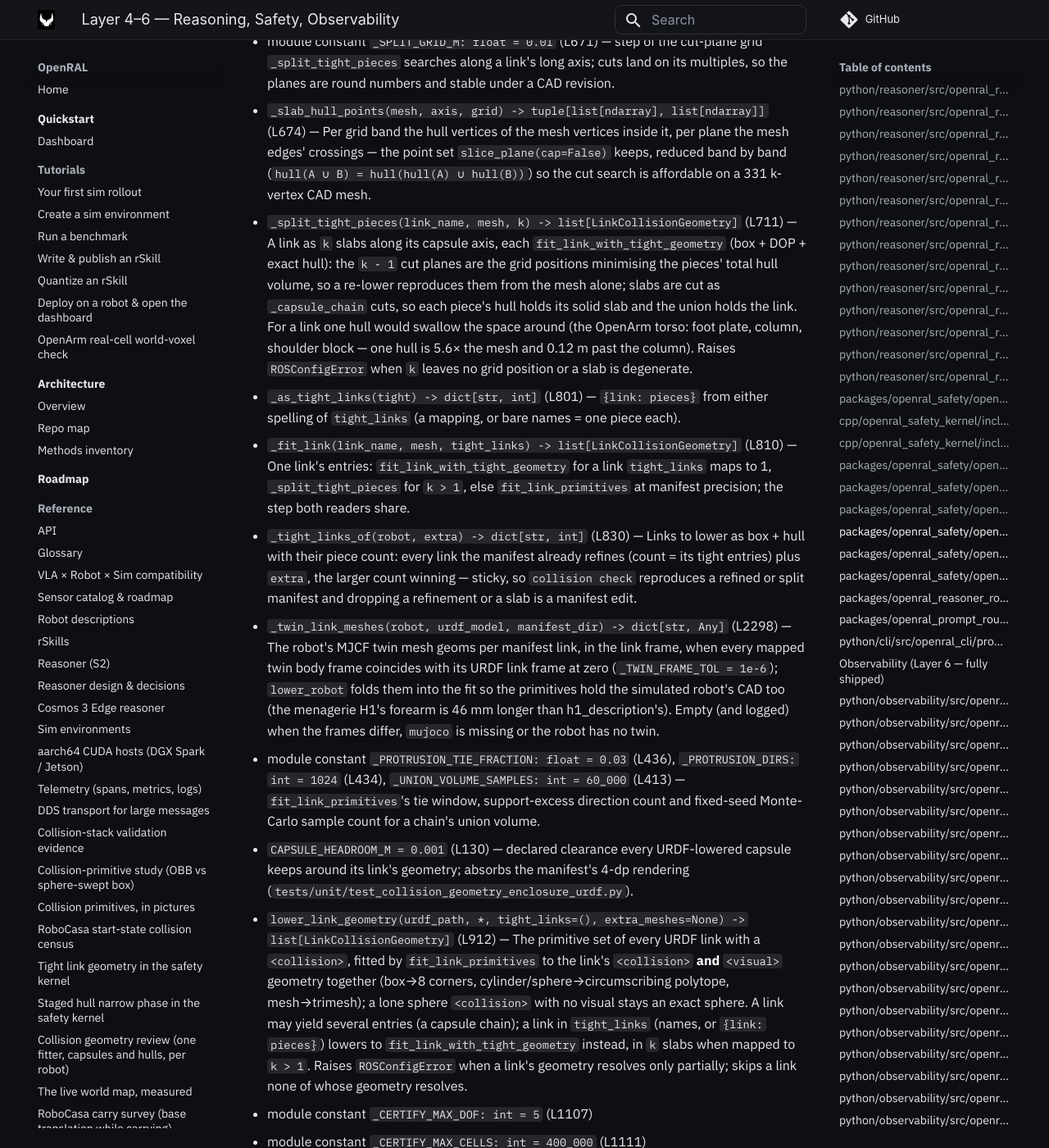
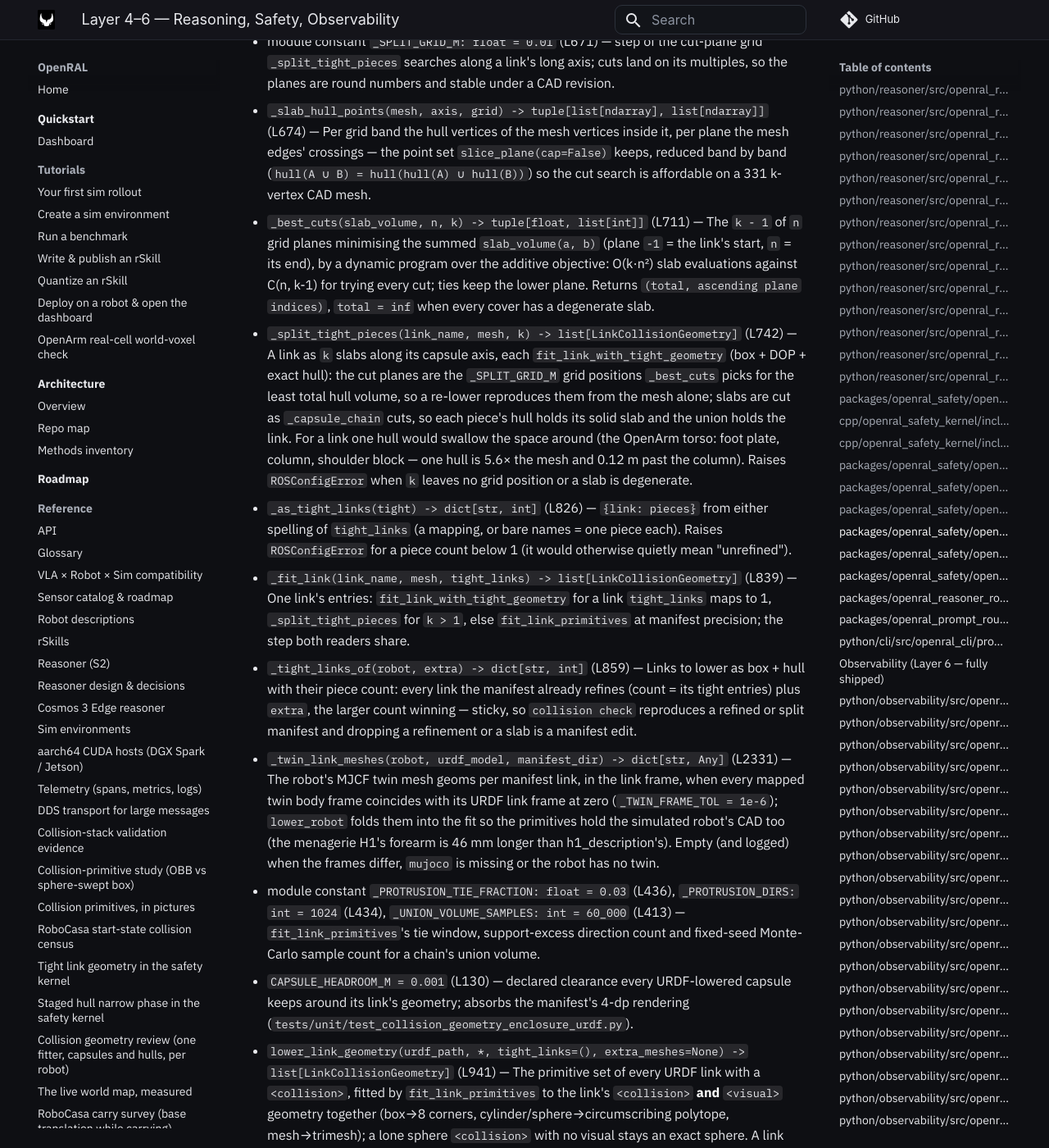
Before and after one commit to OpenRAL/openral, an MkDocs documentation site: the page built from docs/methods/06-reasoning-wam-safety-observability.md, in a window 1280 px wide and 1400 px high, scrolled down 29944 px. Shown: the whole window at 82% size. Built offline with MkDocs 1.6.1 and Material for MkDocs 9.7.7, drawn with Linux system fonts in a browser that asks for light colours; comment, search, counter and statistics services are not loaded; some of the changed text lies outside the part shown.

Commit message:
fix(safety): static links follow their parent in the ACM sweep; review fixes to the slab lowering
From the code review of this branch:

- A static link was posed once at rest and held there for every ACM sample,
  so a mount on a MOVING parent (a wrist camera with no MJCF body) was frozen
  while its parent moved, and a pair could be auto-exempted against a pose the
  link never holds. `_fixed_link_world` now re-places static links at every
  sample from their parent's sampled pose. OpenArm's torso hangs off the fixed
  root, so its ACM is byte-identical.
- The cut search tried every combination, C(n, k-1): `--tight-link NAME=8` on
  the torso would effectively hang. `_best_cuts` is a dynamic program over the
  same cached slab hulls, O(k n^2), same answer (checked against brute force
  on 300 random instances; the torso planes are unchanged).
- `--tight-link` with `--acm-only` is refused (acm_only keeps the manifest
  geometry, so the request was dropped silently and, on the URDF path,
  misreported as a typo); a piece count below 1 is refused instead of quietly
  meaning "unrefined".
- `openral_core.assets.AssetFetchError` (an `AssetRefError`) marks the one
  resolution failure an offline host may skip on; the three tests that matched
  the word "fetching" in a message now check the type.
- The fail-closed static-link test wrote a scratch URDF into the source tree;
  it uses tmp_path, and skips instead of failing when the clone cannot be
  fetched. Two loop-invariant gathers hoisted out of the per-plane loop.

Co-Authored-By: Claude Opus 5.5 <noreply@anthropic.com>
Signed-off-by: Adrian <adrianllopart@gmail.com>

```diff
--- a/docs/methods/06-reasoning-wam-safety-observability.md
+++ b/docs/methods/06-reasoning-wam-safety-observability.md
@@ -400,36 +400,37 @@ _An ACM entry removes a self-collision check, so every rule here fails toward fe
 - `_rendered(shape, origin) -> tuple[CollisionShape, origin]` (L647) — A primitive rounded to the manifest's 4 dp; `_fit_link` returns every fitted primitive this way so the ACM certificate and the regression test reason about the numbers the kernel loads, not an unrounded twin.
 - module constant `_SPLIT_GRID_M: float = 0.01` (L671) — step of the cut-plane grid `_split_tight_pieces` searches along a link's long axis; cuts land on its multiples, so the planes are round numbers and stable under a CAD revision.
 - `_slab_hull_points(mesh, axis, grid) -> tuple[list[ndarray], list[ndarray]]` (L674) — Per grid band the hull vertices of the mesh vertices inside it, per plane the mesh edges' crossings — the point set `slice_plane(cap=False)` keeps, reduced band by band (`hull(A ∪ B) = hull(hull(A) ∪ hull(B))`) so the cut search is affordable on a 331 k-vertex CAD mesh.
-- `_split_tight_pieces(link_name, mesh, k) -> list[LinkCollisionGeometry]` (L711) — A link as `k` slabs along its capsule axis, each `fit_link_with_tight_geometry` (box + DOP + exact hull): the `k - 1` cut planes are the grid positions minimising the pieces' total hull volume, so a re-lower reproduces them from the mesh alone; slabs are cut as `_capsule_chain` cuts, so each piece's hull holds its solid slab and the union holds the link. For a link one hull would swallow the space around (the OpenArm torso: foot plate, column, shoulder block — one hull is 5.6× the mesh and 0.12 m past the column). Raises `ROSConfigError` when `k` leaves no grid position or a slab is degenerate.
-- `_as_tight_links(tight) -> dict[str, int]` (L801) — `{link: pieces}` from either spelling of `tight_links` (a mapping, or bare names = one piece each).
-- `_fit_link(link_name, mesh, tight_links) -> list[LinkCollisionGeometry]` (L810) — One link's entries: `fit_link_with_tight_geometry` for a link `tight_links` maps to 1, `_split_tight_pieces` for `k > 1`, else `fit_link_primitives` at manifest precision; the step both readers share.
-- `_tight_links_of(robot, extra) -> dict[str, int]` (L830) — Links to lower as box + hull with their piece count: every link the manifest already refines (count = its tight entries) plus `extra`, the larger count winning — sticky, so `collision check` reproduces a refined or split manifest and dropping a refinement or a slab is a manifest edit.
-- `_twin_link_meshes(robot, urdf_model, manifest_dir) -> dict[str, Any]` (L2298) — The robot's MJCF twin mesh geoms per manifest link, in the link frame, when every mapped twin body frame coincides with its URDF link frame at zero (`_TWIN_FRAME_TOL = 1e-6`); `lower_robot` folds them into the fit so the primitives hold the simulated robot's CAD too (the menagerie H1's forearm is 46 mm longer than h1_description's). Empty (and logged) when the frames differ, `mujoco` is missing or the robot has no twin.
+- `_best_cuts(slab_volume, n, k) -> tuple[float, list[int]]` (L711) — The `k - 1` of `n` grid planes minimising the summed `slab_volume(a, b)` (plane `-1` = the link's start, `n` = its end), by a dynamic program over the additive objective: O(k·n²) slab evaluations against C(n, k-1) for trying every cut; ties keep the lower plane. Returns `(total, ascending plane indices)`, `total = inf` when every cover has a degenerate slab.
+- `_split_tight_pieces(link_name, mesh, k) -> list[LinkCollisionGeometry]` (L742) — A link as `k` slabs along its capsule axis, each `fit_link_with_tight_geometry` (box + DOP + exact hull): the cut planes are the `_SPLIT_GRID_M` grid positions `_best_cuts` picks for the least total hull volume, so a re-lower reproduces them from the mesh alone; slabs are cut as `_capsule_chain` cuts, so each piece's hull holds its solid slab and the union holds the link. For a link one hull would swallow the space around (the OpenArm torso: foot plate, column, shoulder block — one hull is 5.6× the mesh and 0.12 m past the column). Raises `ROSConfigError` when `k` leaves no grid position or a slab is degenerate.
+- `_as_tight_links(tight) -> dict[str, int]` (L826) — `{link: pieces}` from either spelling of `tight_links` (a mapping, or bare names = one piece each). Raises `ROSConfigError` for a piece count below 1 (it would otherwise quietly mean "unrefined").
+- `_fit_link(link_name, mesh, tight_links) -> list[LinkCollisionGeometry]` (L839) — One link's entries: `fit_link_with_tight_geometry` for a link `tight_links` maps to 1, `_split_tight_pieces` for `k > 1`, else `fit_link_primitives` at manifest precision; the step both readers share.
+- `_tight_links_of(robot, extra) -> dict[str, int]` (L859) — Links to lower as box + hull with their piece count: every link the manifest already refines (count = its tight entries) plus `extra`, the larger count winning — sticky, so `collision check` reproduces a refined or split manifest and dropping a refinement or a slab is a manifest edit.
+- `_twin_link_meshes(robot, urdf_model, manifest_dir) -> dict[str, Any]` (L2331) — The robot's MJCF twin mesh geoms per manifest link, in the link frame, when every mapped twin body frame coincides with its URDF link frame at zero (`_TWIN_FRAME_TOL = 1e-6`); `lower_robot` folds them into the fit so the primitives hold the simulated robot's CAD too (the menagerie H1's forearm is 46 mm longer than h1_description's). Empty (and logged) when the frames differ, `mujoco` is missing or the robot has no twin.
 - module constant `_PROTRUSION_TIE_FRACTION: float = 0.03` (L436), `_PROTRUSION_DIRS: int = 1024` (L434), `_UNION_VOLUME_SAMPLES: int = 60_000` (L413) — `fit_link_primitives`'s tie window, support-excess direction count and fixed-seed Monte-Carlo sample count for a chain's union volume.
 - `CAPSULE_HEADROOM_M = 0.001` (L130) — declared clearance every URDF-lowered capsule keeps around its link's geometry; absorbs the manifest's 4-dp rendering (`tests/unit/test_collision_geometry_enclosure_urdf.py`).
-- `lower_link_geometry(urdf_path, *, tight_links=(), extra_meshes=None) -> list[LinkCollisionGeometry]` (L912) — The primitive set of every URDF link with a `<collision>`, fitted by `fit_link_primitives` to the link's `<collision>` **and** `<visual>` geometry together (box→8 corners, cylinder/sphere→circumscribing polytope, mesh→trimesh); a lone sphere `<collision>` with no visual stays an exact sphere. A link may yield several entries (a capsule chain); a link in `tight_links` (names, or `{link: pieces}`) lowers to `fit_link_with_tight_geometry` instead, in `k` slabs when mapped to `k > 1`. Raises `ROSConfigError` when a link's geometry resolves only partially; skips a link none of whose geometry resolves.
-- module constant `_CERTIFY_MAX_DOF: int = 5` (L1107)
-- module constant `_CERTIFY_MAX_CELLS: int = 400_000` (L1111)
-- module constant `_CERTIFY_MAX_LEVELS: int = 96` (L1114)
-- module constant `_COARSE_NODES: int = 7` (L1116) — the four `_certified_always_colliding` cost knobs (see the module intro); hitting any withholds the ACM entry, never soundness.
-- module constant `_MJCF_RNG_SEED: int = 20260610` (L1124)
-- module constant `_MJCF_N_SAMPLES: int = 2000` (L1125) — defaults for `lower_robot_from_mjcf`'s seeded always-colliding sweep.
-- `acm_for_geometry(urdf_path, geoms, *, srdf_path=None, margin_m=0.0) -> set[frozenset[str]]` (L1456) — The ACM for the exact primitives the kernel will load (a flat list, or a mapping by link to one primitive or its list), decided with the kernel's own predicates at the robot's own margin, each link pair's gap folded over its primitives. `ACM = adjacent ∪ always-colliding ∪ [SRDF-disabled if given]` — geometry can prove a pair always collides but never that it never does, so without an SRDF a sometimes-colliding pair stays checked. Deterministic, no RNG.
-- `sample_acm_from_urdf(urdf_path, *, margin_m=0.0) -> set[frozenset[str]]` (L1522) — No-SRDF fallback: `adjacent ∪ always-colliding` from the URDF's own geometry. Conservative against a precise-mesh SRDF (its disabled set is a subset, never false-permissive). The name is now a misnomer (nothing is sampled) but is kept as public API/provenance value.
-- `_static_mesh_filename_handler(urdf_path) -> handler` (L1605) — `_rd_mesh_filename_handler` plus `package://` refs through `openral_core.assets.resolve_package_uri`, raising `ROSConfigError` on one that does not resolve; for STATIC links only, never installed in `_load_urdf` (resolving the openarm arm meshes would flip `select_lowering` off the MJCF path).
-- `_static_link_meshes(robot, link_body, manifest_dir) -> dict[str, Trimesh]` (L1630) — Geometry of every static link — a `fixed_attachments` child the MJCF has no body for (the OpenArm torso) — from the URDF's `<collision>` **and** `<visual>` elements, in the link frame. Fails closed: a static link absent from the URDF or with geometry that does not all load raises `ROSConfigError`; one with no `<collision>` is skipped with a warning; a robot with no static link returns `{}` without opening the URDF.
-- `_fixed_link_world(robot, link_body, body_tf) -> dict[str, ndarray]` (L1706) — World pose of every link `fixed_attachments` reach from a mapped MJCF body, upward (`T_parent = T_child · origin⁻¹`) and downward to a fixpoint, so a static link under the chain's root is placed from the mounts the MJCF carries instead of assuming the root is MuJoCo's world; two routes disagreeing by more than `_TWIN_FRAME_TOL` raise `ROSConfigError`.
-- `class LoweredCollisionModel` (L1551) — Frozen dataclass result: `collision_geometry` (several entries per link allowed), `allowed_collision_pairs` (sorted tuples), `acm_source` (`"srdf"`|`"sampling"`|`"mjcf"`), `srdf_path`, `joint_fk`.
-- `lower_joint_fk(robot, urdf_ref) -> dict[str, tuple[xyz, rpy, axis]]` (L1776) — Per-manifest-joint forward kinematics read from the URDF, matched by `child_link`; needed to place the link capsules. Unmatched (synthetic) joints are omitted.
-- `lower_robot_from_mjcf(robot, *, n_samples=2000, seed=20260610, margin_m=0.0, manifest_dir=None, acm_only=False, tight_links=None) -> LoweredCollisionModel` (L2107) — MJCF backend for robots with no URDF collision geometry (e.g. bimanual `openarm`): fits the geometry with `fit_collision_geometry_from_mjcf` (kept from the manifest under `acm_only`, as `lower_robot` keeps it), lowers joint FK from mujoco, and derives a conservative ACM from a seeded mujoco-FK overlap sweep over that geometry, folding each link pair's gap over its primitives as the kernel does, and never auto-disabling a pair whose two links both carry a hull (the kernel re-asks those of the hulls) — the one remaining sampled criterion, since the URDF joint-tree proof doesn't apply here. A static link (`_static_link_meshes`) is posed once by `_fixed_link_world`, is adjacent to its `fixed_attachments` parent, and is in scope so an SRDF row naming it survives. A manifest `assets.srdf` is unioned into the sweep's disabled set for hand-reviewed exemptions the sweep can't prove; hand-editing the generated ACM block is forbidden. `acm_source="mjcf"`.
-- module constant `_MOVABLE_JOINT_TYPES: tuple[str, ...]` (L1223) — `("revolute", "continuous", "prismatic")`, joint types `lower_joint_fk`/`acm_for_geometry` treat as movable.
-- `lower_robot(robot, *, srdf_path=None, acm_only=False, geometry_only=False, manifest_dir=None, tight_links=None) -> LoweredCollisionModel` (L2391) — Top-level entry; threads `robot.safety.self_collision_margin_m` into `acm_for_geometry` so the ACM matches the kernel's live threshold. Geometry is scoped to the joint links plus every `fixed_attachments` link, so a URDF body link the kernel should see is one `fixed_attachments` row away. ACM source precedence: explicit `srdf_path` → manifest `assets.srdf` → URDF-only fallback. Raises `ROSConfigError` on zero fitted links, never an empty geometry/ACM the kernel would silently not check.
-- `select_lowering(robot, *, manifest_dir=None) -> LoweringSource` (L2567) — Provenance-correct routing: `"srdf"` (SRDF + usable URDF geometry), `"sampling"` (URDF geometry, no SRDF), `"mjcf"` (no usable URDF geometry but an MJCF exists, e.g. `openarm`'s unresolved package mesh refs). Raises `ROSConfigError` when no lowerable asset exists.
-- `lower_robot_auto(robot, *, acm_only=False, geometry_only=False, manifest_dir=None, tight_links=None) -> LoweredCollisionModel` (L2612) — Single dispatch over `select_lowering` → `lower_robot` or `lower_robot_from_mjcf` (`acm_only` keeps the manifest geometry on both paths; `tight_links` adds box + hull links on top of those the manifest already refines, `_tight_links_of`); the one entry point the CLI and the regression test both call, so routing can never diverge. Raises `ROSConfigError` when a `tight_links` name matches no lowered link (a typo must not leave a link silently unrefined).
+- `lower_link_geometry(urdf_path, *, tight_links=(), extra_meshes=None) -> list[LinkCollisionGeometry]` (L941) — The primitive set of every URDF link with a `<collision>`, fitted by `fit_link_primitives` to the link's `<collision>` **and** `<visual>` geometry together (box→8 corners, cylinder/sphere→circumscribing polytope, mesh→trimesh); a lone sphere `<collision>` with no visual stays an exact sphere. A link may yield several entries (a capsule chain); a link in `tight_links` (names, or `{link: pieces}`) lowers to `fit_link_with_tight_geometry` instead, in `k` slabs when mapped to `k > 1`. Raises `ROSConfigError` when a link's geometry resolves only partially; skips a link none of whose geometry resolves.
+- module constant `_CERTIFY_MAX_DOF: int = 5` (L1136)
+- module constant `_CERTIFY_MAX_CELLS: int = 400_000` (L1140)
+- module constant `_CERTIFY_MAX_LEVELS: int = 96` (L1143)
+- module constant `_COARSE_NODES: int = 7` (L1145) — the four `_certified_always_colliding` cost knobs (see the module intro); hitting any withholds the ACM entry, never soundness.
+- module constant `_MJCF_RNG_SEED: int = 20260610` (L1153)
+- module constant `_MJCF_N_SAMPLES: int = 2000` (L1154) — defaults for `lower_robot_from_mjcf`'s seeded always-colliding sweep.
+- `acm_for_geometry(urdf_path, geoms, *, srdf_path=None, margin_m=0.0) -> set[frozenset[str]]` (L1485) — The ACM for the exact primitives the kernel will load (a flat list, or a mapping by link to one primitive or its list), decided with the kernel's own predicates at the robot's own margin, each link pair's gap folded over its primitives. `ACM = adjacent ∪ always-colliding ∪ [SRDF-disabled if given]` — geometry can prove a pair always collides but never that it never does, so without an SRDF a sometimes-colliding pair stays checked. Deterministic, no RNG.
+- `sample_acm_from_urdf(urdf_path, *, margin_m=0.0) -> set[frozenset[str]]` (L1551) — No-SRDF fallback: `adjacent ∪ always-colliding` from the URDF's own geometry. Conservative against a precise-mesh SRDF (its disabled set is a subset, never false-permissive). The name is now a misnomer (nothing is sampled) but is kept as public API/provenance value.
+- `_static_mesh_filename_handler(urdf_path) -> handler` (L1634) — `_rd_mesh_filename_handler` plus `package://` refs through `openral_core.assets.resolve_package_uri`, raising `ROSConfigError` on one that does not resolve; for STATIC links only, never installed in `_load_urdf` (resolving the openarm arm meshes would flip `select_lowering` off the MJCF path).
+- `_static_link_meshes(robot, link_body, manifest_dir) -> dict[str, Trimesh]` (L1659) — Geometry of every static link — a `fixed_attachments` child the MJCF has no body for (the OpenArm torso) — from the URDF's `<collision>` **and** `<visual>` elements, in the link frame. Fails closed: a static link absent from the URDF or with geometry that does not all load raises `ROSConfigError`; one with no `<collision>` is skipped with a warning; a robot with no static link returns `{}` without opening the URDF.
+- `_fixed_link_world(robot, link_body, body_tf) -> dict[str, ndarray]` (L1735) — World pose of every link `fixed_attachments` reach from a mapped MJCF body, upward (`T_parent = T_child · origin⁻¹`) and downward to a fixpoint, so a static link under the chain's root is placed from the mounts the MJCF carries instead of assuming the root is MuJoCo's world; two routes disagreeing by more than `_TWIN_FRAME_TOL` raise `ROSConfigError`.
+- `class LoweredCollisionModel` (L1580) — Frozen dataclass result: `collision_geometry` (several entries per link allowed), `allowed_collision_pairs` (sorted tuples), `acm_source` (`"srdf"`|`"sampling"`|`"mjcf"`), `srdf_path`, `joint_fk`.
+- `lower_joint_fk(robot, urdf_ref) -> dict[str, tuple[xyz, rpy, axis]]` (L1805) — Per-manifest-joint forward kinematics read from the URDF, matched by `child_link`; needed to place the link capsules. Unmatched (synthetic) joints are omitted.
+- `lower_robot_from_mjcf(robot, *, n_samples=2000, seed=20260610, margin_m=0.0, manifest_dir=None, acm_only=False, tight_links=None) -> LoweredCollisionModel` (L2136) — MJCF backend for robots with no URDF collision geometry (e.g. bimanual `openarm`): fits the geometry with `fit_collision_geometry_from_mjcf` (kept from the manifest under `acm_only`, as `lower_robot` keeps it), lowers joint FK from mujoco, and derives a conservative ACM from a seeded mujoco-FK overlap sweep over that geometry, folding each link pair's gap over its primitives as the kernel does, and never auto-disabling a pair whose two links both carry a hull (the kernel re-asks those of the hulls) — the one remaining sampled criterion, since the URDF joint-tree proof doesn't apply here. A static link (`_static_link_meshes`) is re-placed by `_fixed_link_world` at every sample (it follows its parent, which may move), is adjacent to its `fixed_attachments` parent, and is in scope so an SRDF row naming it survives. A manifest `assets.srdf` is unioned into the sweep's disabled set for hand-reviewed exemptions the sweep can't prove; hand-editing the generated ACM block is forbidden. `acm_source="mjcf"`.
+- module constant `_MOVABLE_JOINT_TYPES: tuple[str, ...]` (L1252) — `("revolute", "continuous", "prismatic")`, joint types `lower_joint_fk`/`acm_for_geometry` treat as movable.
+- `lower_robot(robot, *, srdf_path=None, acm_only=False, geometry_only=False, manifest_dir=None, tight_links=None) -> LoweredCollisionModel` (L2424) — Top-level entry; threads `robot.safety.self_collision_margin_m` into `acm_for_geometry` so the ACM matches the kernel's live threshold. Geometry is scoped to the joint links plus every `fixed_attachments` link, so a URDF body link the kernel should see is one `fixed_attachments` row away. ACM source precedence: explicit `srdf_path` → manifest `assets.srdf` → URDF-only fallback. Raises `ROSConfigError` on zero fitted links, never an empty geometry/ACM the kernel would silently not check.
+- `select_lowering(robot, *, manifest_dir=None) -> LoweringSource` (L2600) — Provenance-correct routing: `"srdf"` (SRDF + usable URDF geometry), `"sampling"` (URDF geometry, no SRDF), `"mjcf"` (no usable URDF geometry but an MJCF exists, e.g. `openarm`'s unresolved package mesh refs). Raises `ROSConfigError` when no lowerable asset exists.
+- `lower_robot_auto(robot, *, acm_only=False, geometry_only=False, manifest_dir=None, tight_links=None) -> LoweredCollisionModel` (L2645) — Single dispatch over `select_lowering` → `lower_robot` or `lower_robot_from_mjcf` (`acm_only` keeps the manifest geometry on both paths; `tight_links` adds box + hull links on top of those the manifest already refines, `_tight_links_of`); the one entry point the CLI and the regression test both call, so routing can never diverge. Raises `ROSConfigError` when a `tight_links` name matches no lowered link (a typo must not leave a link silently unrefined), and when `tight_links` is combined with `acm_only` (which keeps the manifest geometry, so the request would be dropped silently).
 - `fit_obb_to_vertices(vertices, *, headroom_m=CAPSULE_HEADROOM_M) -> tuple[BoxShape, tuple[float×6]]` (L343) — Minimum-volume oriented bounding box (`trimesh.bounds.oriented_bounds` over the hull), half-extents re-measured from the cloud in that frame and grown by `headroom_m`; every vertex inside by construction.
-- module constant `_MJCF_STROKE_SAMPLES: int = 9` (L1131) — leader positions `fit_collision_geometry_from_mjcf` sweeps a coupled follower over.
-- `mjcf_coupled_joints(model) -> dict[int, list[tuple[int, float, float]]]` (L1926) — MuJoCo joint equalities (`q[obj1] = c0 + c1·q[obj2]`) as a two-way map, joint id → `[(other joint, c0, c1)]`, so a follower is set correctly whichever side the manifest drives (OpenArm drives `obj1`). Raises `ROSConfigError` on a non-linear or non-invertible coupling.
-- `fit_collision_geometry_from_mjcf(robot, *, manifest_dir=None, stroke_samples=9, tight_links=()) -> list[LinkCollisionGeometry]` (L2006) — `fit_link_primitives` per manifest link over every geom of its MJCF body — collision **and** visual, meshes and primitives — in the body frame. An equality-coupled follower body (OpenArm's second finger) is folded into its leader's child link, swept over `stroke_samples` leader positions, so the primitives hold the gripper at every opening. A static link (a `fixed_attachments` child with no MJCF body) is fitted from the URDF via `_static_link_meshes` with the same fitter and `tight_links` rule. Pinned by `tests/unit/test_collision_geometry_enclosure.py`.
+- module constant `_MJCF_STROKE_SAMPLES: int = 9` (L1160) — leader positions `fit_collision_geometry_from_mjcf` sweeps a coupled follower over.
+- `mjcf_coupled_joints(model) -> dict[int, list[tuple[int, float, float]]]` (L1955) — MuJoCo joint equalities (`q[obj1] = c0 + c1·q[obj2]`) as a two-way map, joint id → `[(other joint, c0, c1)]`, so a follower is set correctly whichever side the manifest drives (OpenArm drives `obj1`). Raises `ROSConfigError` on a non-linear or non-invertible coupling.
+- `fit_collision_geometry_from_mjcf(robot, *, manifest_dir=None, stroke_samples=9, tight_links=()) -> list[LinkCollisionGeometry]` (L2035) — `fit_link_primitives` per manifest link over every geom of its MJCF body — collision **and** visual, meshes and primitives — in the body frame. An equality-coupled follower body (OpenArm's second finger) is folded into its leader's child link, swept over `stroke_samples` leader positions, so the primitives hold the gripper at every opening. A static link (a `fixed_attachments` child with no MJCF body) is fitted from the URDF via `_static_link_meshes` with the same fitter and `tight_links` rule. Pinned by `tests/unit/test_collision_geometry_enclosure.py`.
 - `LoweringSource` — `Literal["srdf", "sampling", "mjcf"]`; the source `select_lowering` resolves to (matches `LoweredCollisionModel.acm_source`).
 
 ### `packages/openral_safety/openral_safety/tight_geometry.py`
```
Also changed, not shown: docs/methods/00-core-schemas.md (+3 -2 lines), docs/methods/08-cli.md (+1 -1 lines), 6 other files.
